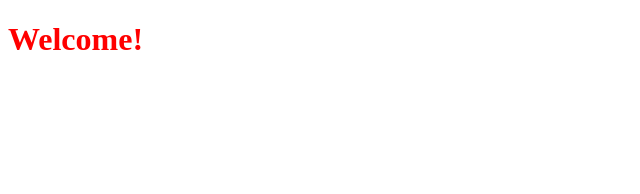
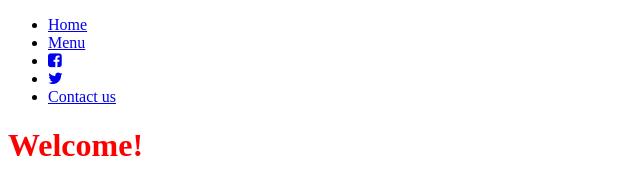
Before and after one commit to amare1990/JavaScript-Capstone-Project, a website built with webpack: page src/index.html in a window 1280 px wide. Shown: the whole page, without its empty margins (0-640 px from the left). Built offline with nearby package versions, Linux system fonts and the light colour scheme.

Commit message:
Modify src/index.html to include div tag for wrapping all the menu grids

```diff
--- a/src/index.html
+++ b/src/index.html
@@ -6,11 +6,36 @@
     <meta name="viewport" content="width=device-width, initial-scale=1.0" />
     <title>JavaScript Capstone Project</title>
     <link
-      rel="stylesheet"
-      href="https://cdnjs.cloudflare.com/ajax/libs/font-awesome/6.1.1/css/all.min.css"
-    />
+    rel="stylesheet"
+    href="https://cdnjs.cloudflare.com/ajax/libs/font-awesome/4.7.0/css/font-awesome.min.css">
+    <link rel="icon" href="./assets/logo-image.png" type="image/png" />
+</head>
   </head>
   <body>
-  <div class="wrapper"></div>
+    <div class="wrapper">
+      <header>
+        <div class="logo">
+          <!-- <img src="./assets/resource/logo.png" class="logo-image" alt="Logo Imgae"> -->
+        </div>
+        <ul class="navlink">
+          <li class="menu-item">
+            <a href="#home" class="menu-link">Home</a>
+          </li>
+          <li class="menu-item">
+            <a href="#menu" class="menu-link">Menu</a>
+          </li>
+          <li class="menu-item">
+            <a href="#" class="menu-link"> <i class="fa fa-facebook-square"></i></a>
+          </li>
+          <li class="menu-item">
+            <a href="#" class="menu-link"> <i class="fa fa-twitter"></i></a>
+          </li>
+          <li class="menu-item">
+            <a href="#contact" class="menu-link">Contact us</a>
+          </li>
+        </ul>
+      </header>
+      <section class="menu-grids" id="menu-section"></section>
+    </div>
   </body>
 </html>
```
